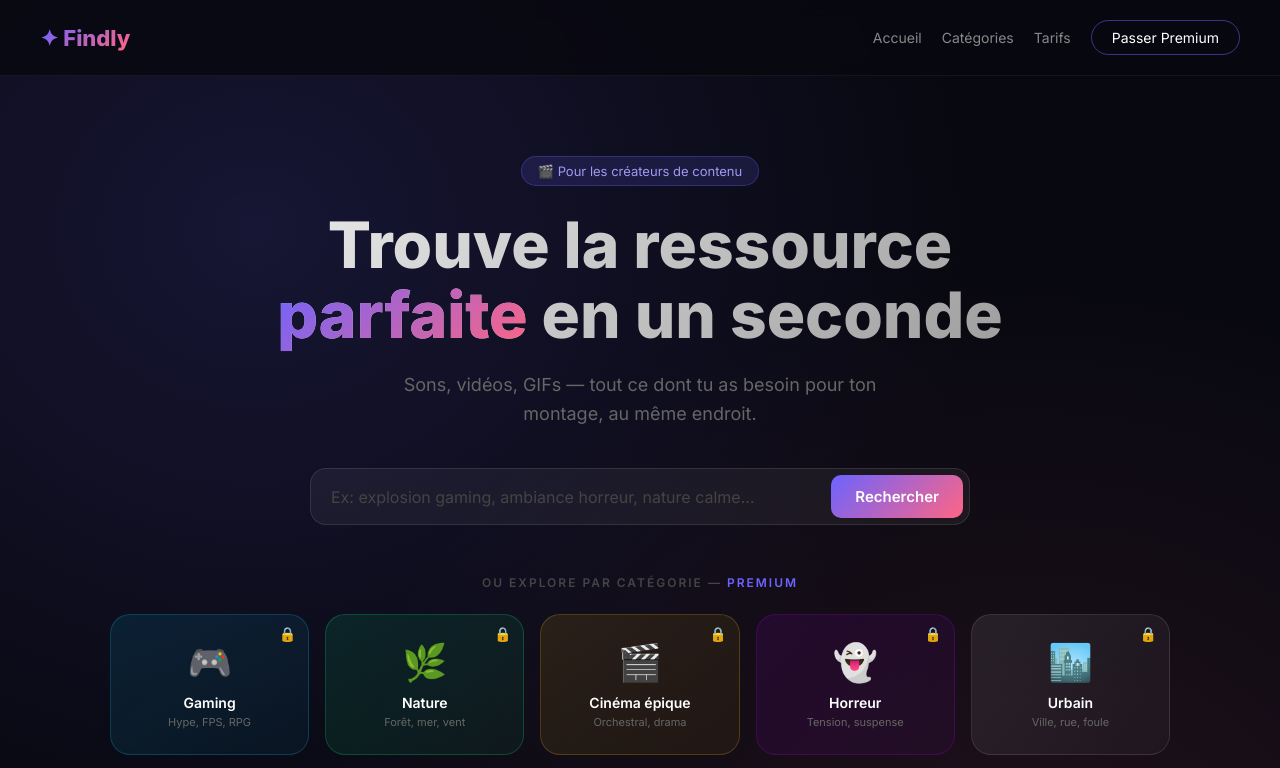
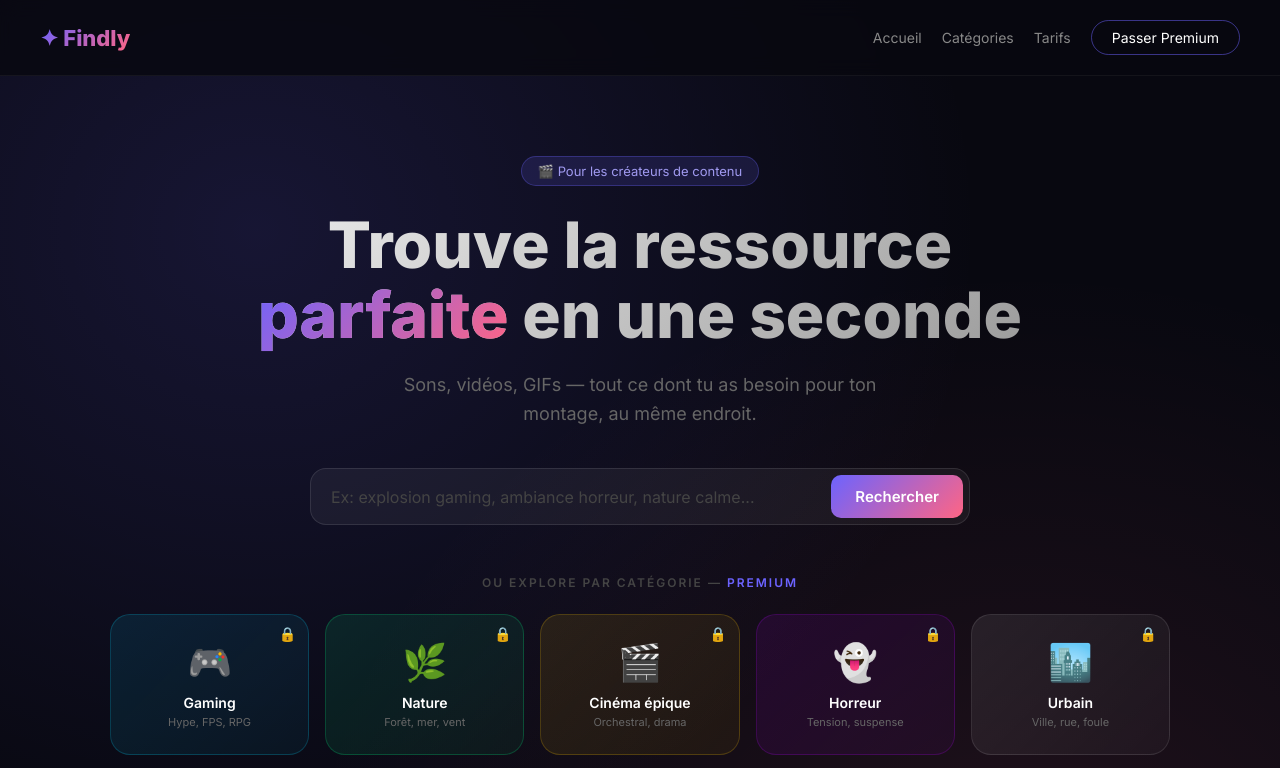
Before and after one commit to louloucanesse62-crypto/findly, a website: page public/index.html in a window 1280 px wide. Shown: the top 768 px of the page. Drawn offline with Linux system fonts and the light colour scheme; no server answers.

Commit message:
Update index.html

```diff
--- a/public/index.html
+++ b/public/index.html
@@ -126,7 +126,7 @@
 
   <div class="hero">
     <div class="hero-badge">🎬 Pour les créateurs de contenu</div>
-    <h1>Trouve la ressource<br><span>parfaite</span> en un seconde</h1>
+    <h1>Trouve la ressource<br><span>parfaite</span> en une seconde</h1>
     <p>Sons, vidéos, GIFs — tout ce dont tu as besoin pour ton montage, au même endroit.</p>
     <div class="search-container">
       <div class="search-wrapper">
```
